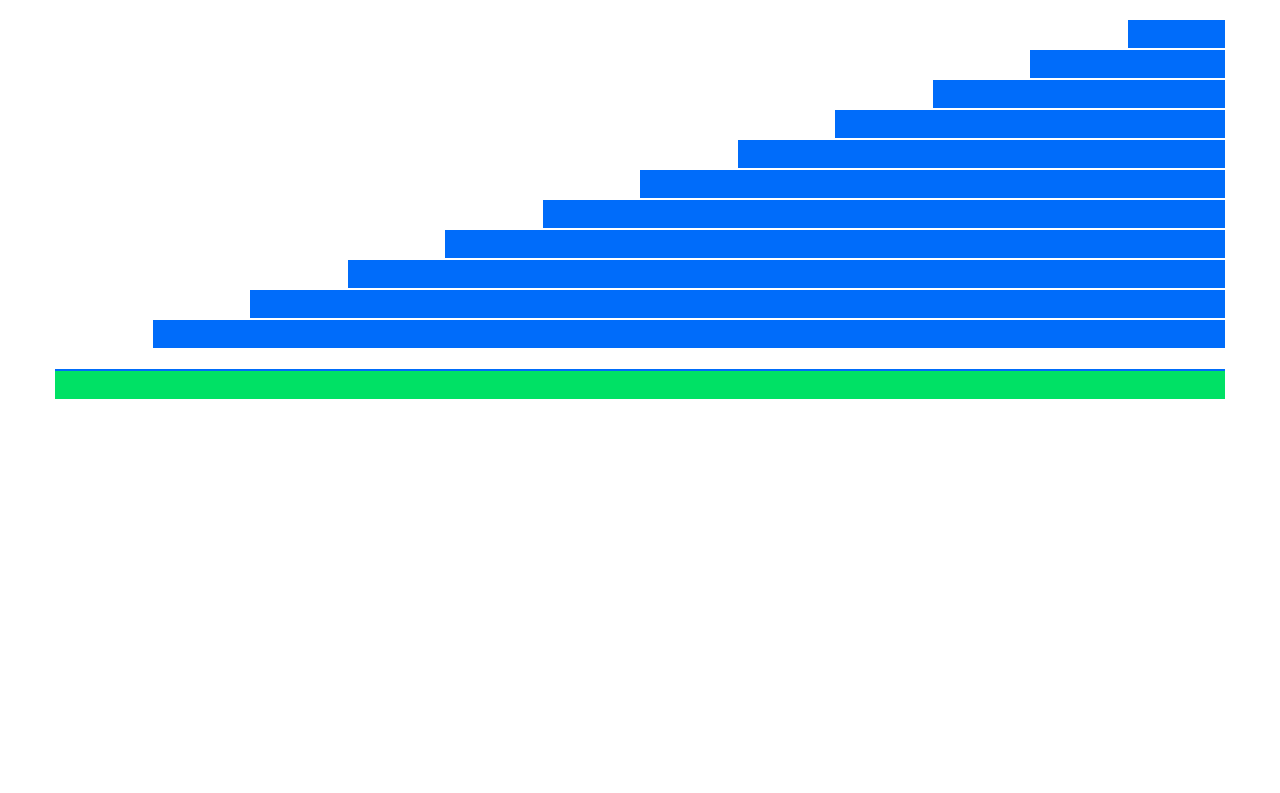
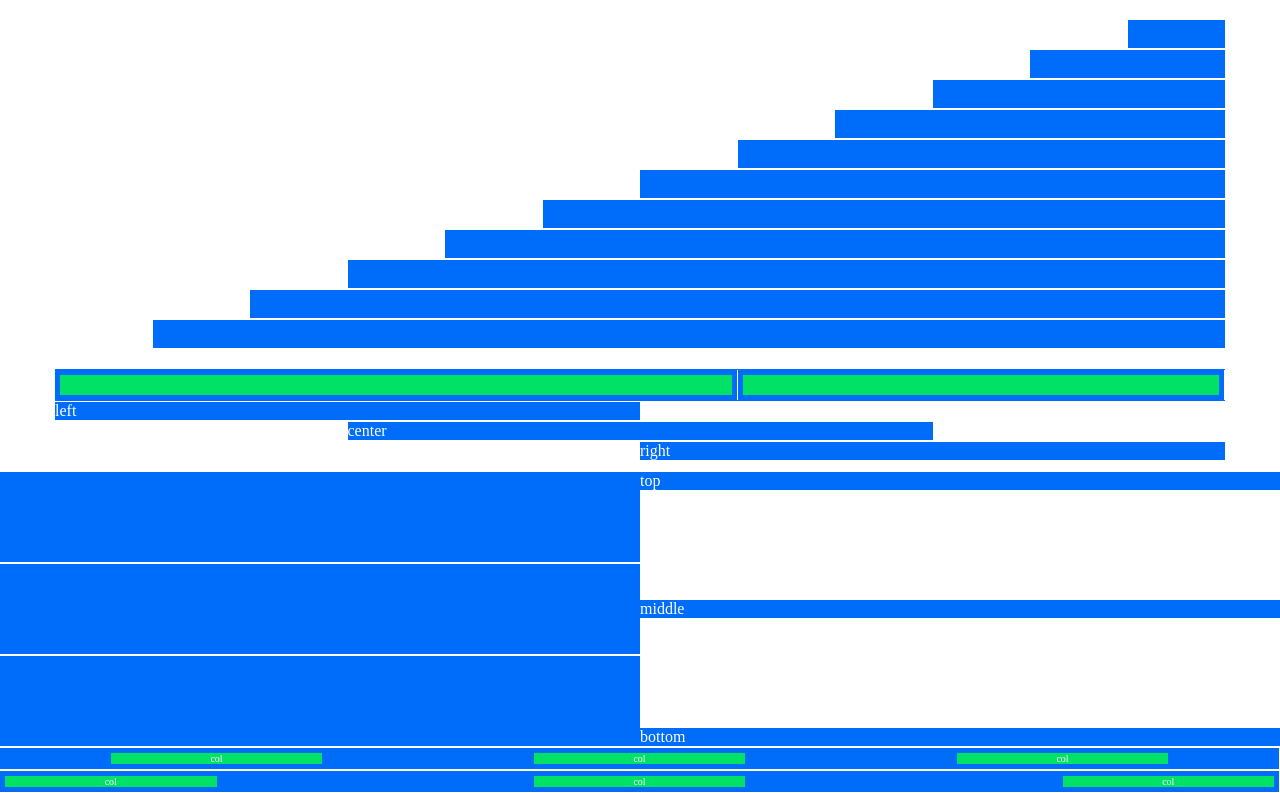
Before and after one commit to Maria210194/html-css-12bool, a plain HTML site: page index.html in a window 1280 px wide. Shown: the part 368-1161 px from the top of the page. Before the commit the page ends 800 px from the top, so only its background shows below. Drawn offline with Linux system fonts and the light colour scheme.

Commit message:
last correction

```diff
--- a/css/12bool.css
+++ b/css/12bool.css
@@ -16,6 +16,38 @@
     display: flex;
     flex-direction: row;
     flex-wrap: wrap;
+}
+
+.row.align-left {
+  justify-content: flex-start;
+}
+
+.row.align-center {
+  justify-content: center;
+}
+
+.row.align-right {
+  justify-content: flex-end;
+}
+
+.row.align-top {
+  align-items: flex-start;
+}
+
+.row.align-middle {
+  align-items: center;
+}
+
+.row.align-bottom {
+  align-items: flex-end;
+}
+
+.row.space-around {
+  justify-content: space-around;
+}
+
+.row.space-between {
+  justify-content: space-between;
 }
 
 .col-grow{
--- a/css/style.css
+++ b/css/style.css
@@ -30,6 +30,10 @@
     height: 30px;
 }
 
+.h-90{
+    height: 90px;
+}
+
 /* content */
 .row{
     padding: 1px 0px;
--- a/index.html
+++ b/index.html
@@ -164,19 +164,58 @@
             </div>
         </div>
         <div class="container">
-            <div class="row h-30 bg-blue">
-                <div class="col-7">
+            <div class="row bg-blue">
+                <div class="col-7 border">
                     <div class="row h-30">
                         <div class="col-2 bg-green"></div>
                         <div class="col-grow bg-green"></div>
                         <div class="col-2 bg-green"></div>
                     </div>
                 </div>
-                <div class="col-5">
+                <div class="col-5 border">
                     <div class="row h-30">
                         <div class="col-6 bg-green"></div>
                         <div class="col-6 bg-green"></div>
                     </div>
+                </div>
+            </div>
+            <div class="row align-left">
+                <div class="col-6 bg-blue">left</div>
+            </div>
+            <div class="row align-center">
+                <div class="col-6 bg-blue">center</div>
+            </div>
+            <div class="row align-right">
+                <div class="col-6 bg-blue">right</div>
+            </div>
+        </div>
+        <div class="row align-top">
+            <div class="col-6 bg-blue h-90"></div>
+            <div class="col-6 bg-blue">top</div>
+        </div>
+        <div class="row align-middle">
+            <div class="col-6 bg-blue h-90"></div>
+            <div class="col-6 bg-blue">middle</div>
+        </div>
+        <div class="row align-bottom">
+            <div class="col-6 bg-blue h-90"></div>
+            <div class="col-6 bg-blue">bottom</div>
+        </div>
+        <div class="row">
+            <div class="col-12 bg-blue border">
+                <div class="row space-around">
+                    <div class="col-2 bg-green">col</div>
+                    <div class="col-2 bg-green">col</div>
+                    <div class="col-2 bg-green">col</div>
+                </div>
+            </div>
+        </div>
+        <div class="row">
+            <div class="col-12 bg-blue border">
+                <div class="row space-between">
+                    <div class="col-2 bg-green">col</div>
+                    <div class="col-2 bg-green">col</div>
+                    <div class="col-2 bg-green">col</div>
                 </div>
             </div>
         </div>
```
